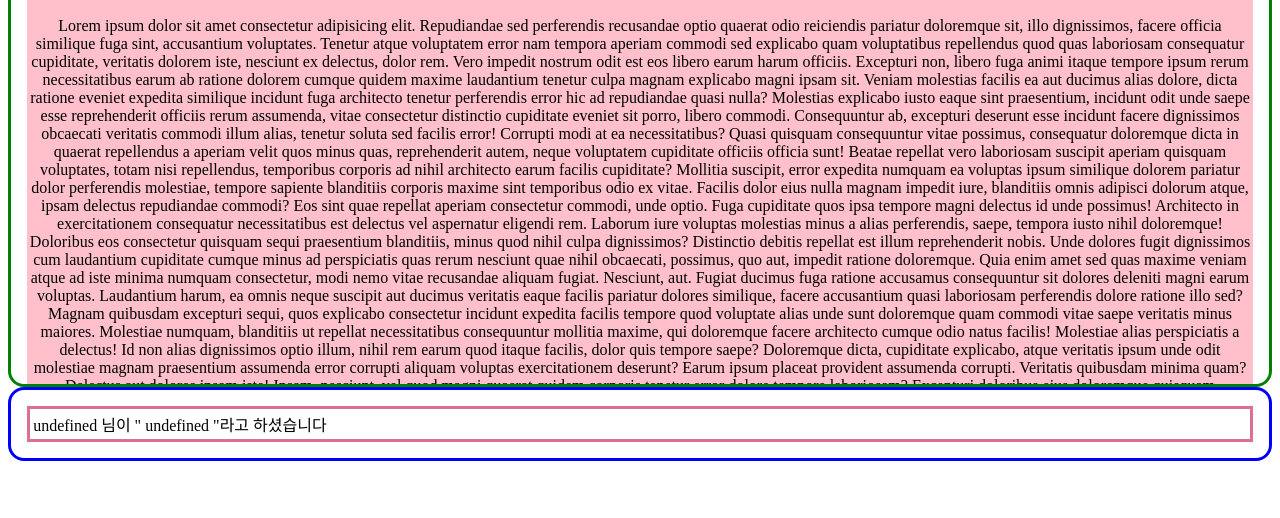
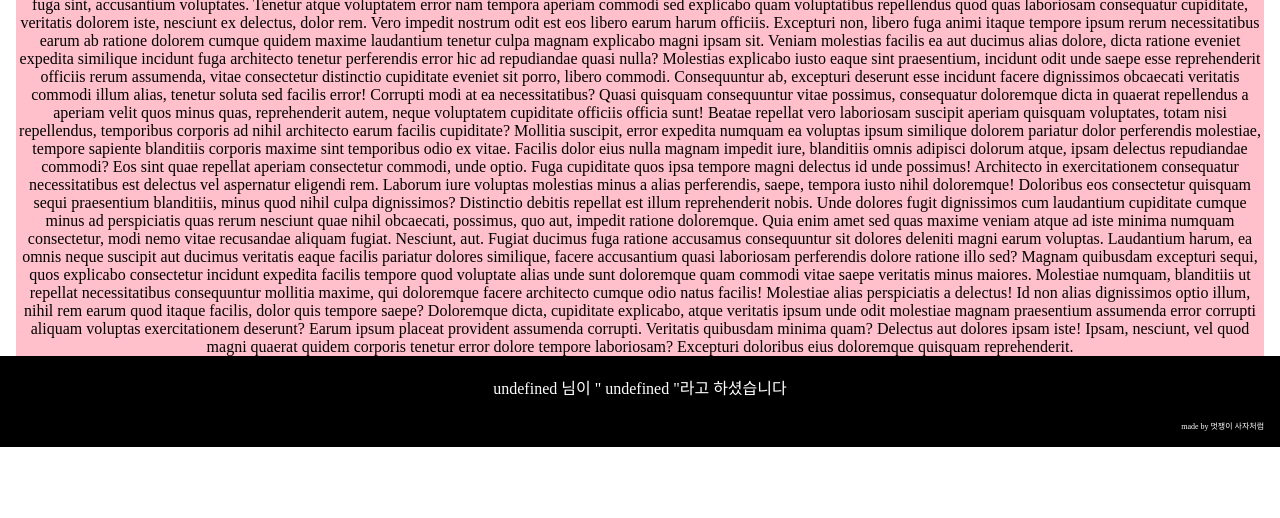
Before and after one commit to KIMJIHYUN0513/dkufestival_2019, a Django app: page /festival/game in a window 1280 px wide. Shown: the part 335-853 px from the top of the page. Run offline with Django 3.2, Linux system fonts and the light colour scheme; data comes from the database, SQL or seed files in the repository.

Commit message:
레이아웃 및 디자인수정

```diff
--- a/festival/static/base/base.css
+++ b/festival/static/base/base.css
@@ -1,4 +1,4 @@
-.body{
+/* .body{
     margin:15;padding:0;
     height:100%;
 }
@@ -24,4 +24,4 @@
 .livestream{
     border:3px solid palevioletred;
     padding: 0.2em;
-}
+} */
--- a/festival/templates/base.html
+++ b/festival/templates/base.html
@@ -10,15 +10,45 @@
     <link rel="stylesheet" type="text/css" href="{% static 'base/base.css' %}">
     <style>
     .body{
+        margin:15;padding:0;
+        height:100%;
         width:300px;
     }
+
     .header{
         text-align: center;
-            border:3px solid  black;
-            border-radius: 1em;
+        border:0;
+        border-radius: 0.1em;
+        padding:1em;
+        min-height:30px;
+        box-shadow: 0 3px 5px grey ;
         display:flex;
         align-items:center;
         justify-content:center;
+        position:relative;
+        z-index:1;
+    }
+    .contents{
+        padding: 1em;
+        height:80%;
+        border:0;
+        border-radius: 1em;
+    }
+    .footer{
+        border-radius: 0;
+        border:0;
+        background-color:black;
+        color:white;
+        padding: 1em;
+    }
+    .footer{
+        text-align:right;
+    }
+    .livestream{
+        text-align:center;
+        border:0;
+        padding: 0.2em;
+
     }
     .logo-box{
     }
@@ -26,6 +56,7 @@
         overflow:auto;
         max-height:70%;
     }
+
 
     </style>
 </head>
@@ -44,6 +75,8 @@
         <div class="footer"><!--제대로 동작하게 코딩중..-->
             <div class="livestream" type="text" name="livestream" >
             </div>
+            <br>
+            <span style="font-size:0.5em">made by 멋쟁이 사자처럼</span>
         </div>
     </div>
 
--- a/game/templates/game/home.html
+++ b/game/templates/game/home.html
@@ -1,9 +1,16 @@
 <head>
 <style>
 
-.container{
+body, html{
+    margin:0;padding:0;
+}
+.contents{
+    margin:0;padding:0;
+}
+.container-fluid{
     text-align:center;
     background-color: pink;
+    margin:0;padding:0;
 }
 
 </style>
@@ -16,7 +23,7 @@
 
 {% block content %}
 
-<div class="container">
+<div class="container-fluid">
 
 <h1 style="margin-top:0">게임</h1>
 
```
Also changed, not shown: static/base/base.css (+4 -4 lines). Lines whose indentation alone changed are shown as unchanged.
